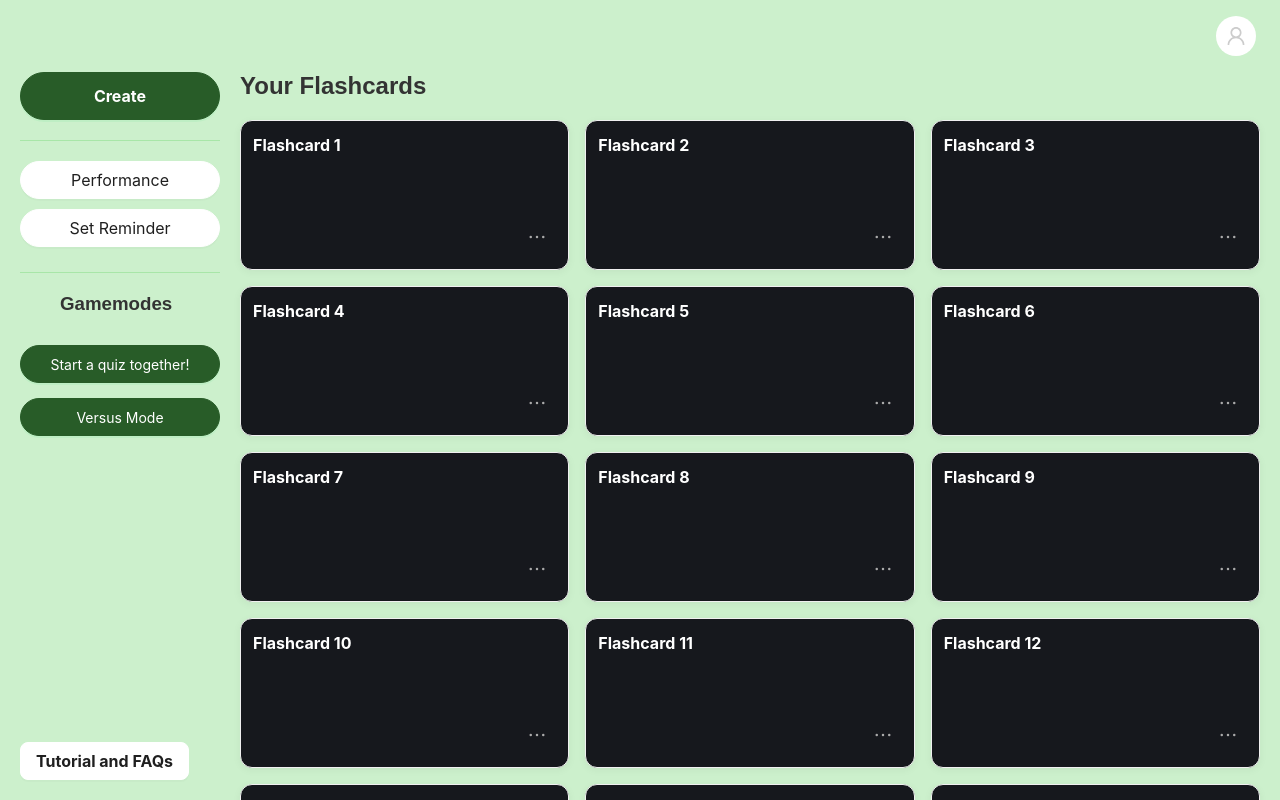
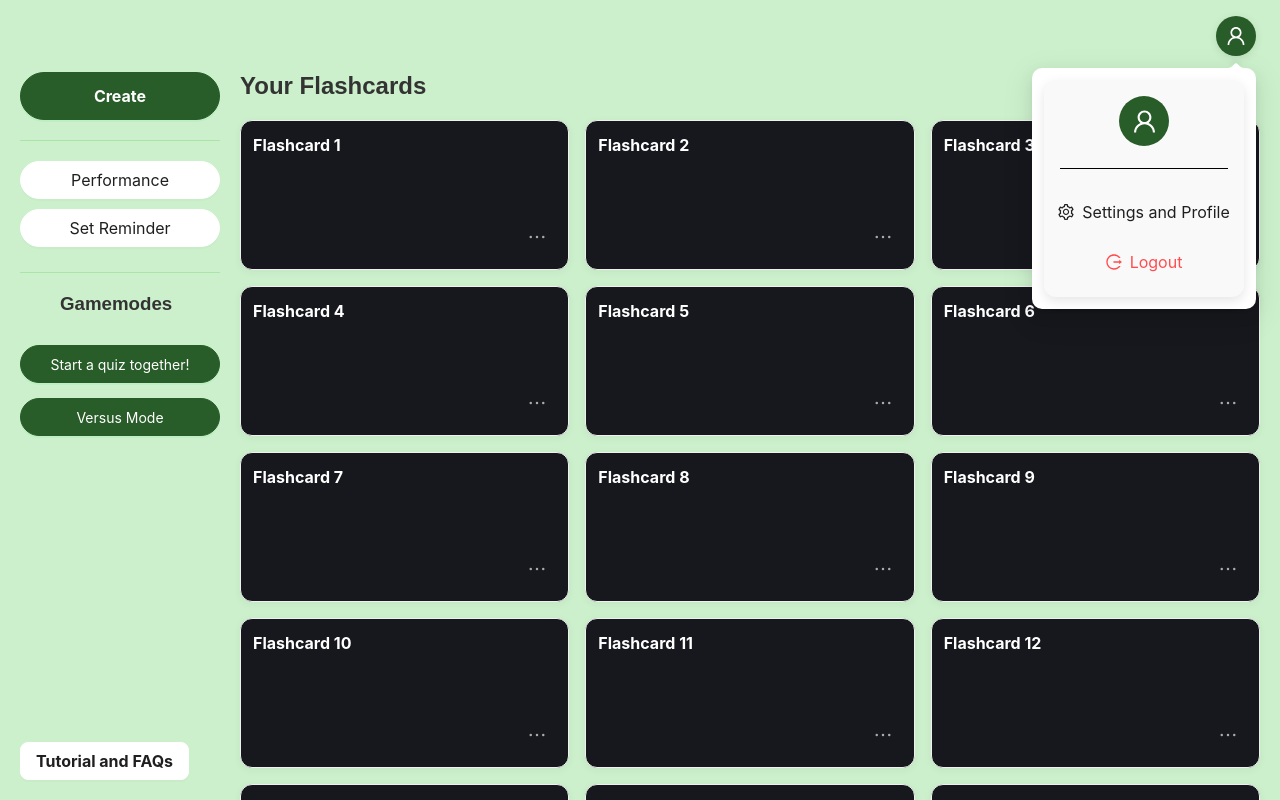
Before and after one commit to KlrShaK/MemoryDeck-Client, a Next.js app: page /home in a window 1280 px wide. Both pictures are taken after a click on the element 1236 px from the left and 36 px from the top of the page. Shown: the top 800 px of the page. Built offline with nearby package versions, Linux system fonts and the light colour scheme; what @ant-design/nextjs-registry would draw is missing.

Commit message:
profile settings and logout button

```diff
--- a/app/home/page.tsx
+++ b/app/home/page.tsx
@@ -1,8 +1,8 @@
 "use client";
 
 import React, { useState, useEffect } from 'react';
-import { Button, Card, Row, Col, Avatar, Dropdown, Spin } from 'antd';
-import { EllipsisOutlined, UserOutlined } from '@ant-design/icons';
+import { Button, Card, Row, Col, Avatar, Dropdown, Spin, Popover } from 'antd';
+import { EllipsisOutlined, UserOutlined, SettingOutlined, LogoutOutlined } from '@ant-design/icons';
 import { useRouter } from 'next/navigation';
 
 // Simple Flashcard type
@@ -16,6 +16,7 @@ const FlashcardPage = () => {
   const router = useRouter();
   const [loading, setLoading] = useState<boolean>(true);
   const [flashcards, setFlashcards] = useState<Flashcard[]>([]);
+  const [profilePopoverVisible, setProfilePopoverVisible] = useState(false);
 
   // Load all flashcards at once
   useEffect(() => {
@@ -61,8 +62,87 @@ const FlashcardPage = () => {
   };
 
   const handleProfileClick = () => {
-    console.log("Profile button clicked");
+    setProfilePopoverVisible(!profilePopoverVisible);
   };
+
+  const handleSettingsClick = () => {
+    console.log("Settings clicked");
+    // Navigate to settings page when implemented
+    // router.push('/settings');
+  };
+
+  const handleLogoutClick = () => {
+    console.log("Logout clicked");
+    // Implement logout functionality
+    // Clear token from localStorage
+    router.push('/login');
+  };
+
+  const profileMenu = (
+    <div style={{
+      backgroundColor: '#f9f9f9',
+      borderRadius: '12px',
+      boxShadow: '0 4px 12px rgba(0,0,0,0.1)',
+      width: '200px',
+      padding: '16px',
+      display: 'flex',
+      flexDirection: 'column',
+      gap: '12px'
+    }}>
+      <div style={{
+        display: 'flex',
+        alignItems: 'center',
+        justifyContent: 'center',
+        marginBottom: '10px'
+      }}>
+        <Avatar
+          size={50}
+          icon={<UserOutlined />}
+          style={{ backgroundColor: '#285c28', color: 'white' }}
+        />
+      </div>
+
+      <div style={{
+        borderBottom: '1px solid rgb(0, 0, 0)',
+        marginBottom: '12px'
+      }}></div>
+
+      <Button
+        icon={<SettingOutlined />}
+        onClick={handleSettingsClick}
+        style={{
+          textAlign: 'left',
+          border: 'none',
+          boxShadow: 'none',
+          backgroundColor: 'transparent',
+          display: 'flex',
+          alignItems: 'center',
+          padding: '8px 12px',
+          borderRadius: '8px'
+        }}
+      >
+        Settings and Profile
+      </Button>
+
+      <Button
+        icon={<LogoutOutlined />}
+        onClick={handleLogoutClick}
+        danger
+        style={{
+          textAlign: 'left',
+          border: 'none',
+          boxShadow: 'none',
+          backgroundColor: 'transparent',
+          display: 'flex',
+          alignItems: 'center',
+          padding: '8px 12px',
+          borderRadius: '8px'
+        }}
+      >
+        Logout
+      </Button>
+    </div>
+  );
 
   return (
     <div style={{ backgroundColor: '#ccf0cc', minHeight: '100vh', padding: '0' }}>
@@ -71,14 +151,29 @@ const FlashcardPage = () => {
         display: 'flex',
         justifyContent: 'flex-end',
         padding: '16px 24px',
-        backgroundColor: '#ccf0cc'
+        backgroundColor: '#ccf0cc',
+        position: 'relative'
       }}>
-        <Avatar
-          size={40}
-          icon={<UserOutlined />}
-          style={{ backgroundColor: '#fff', color: '#ccc', cursor: 'pointer' }}
-          onClick={handleProfileClick}
-        />
+        <Popover
+          content={profileMenu}
+          trigger="click"
+          open={profilePopoverVisible}
+          onOpenChange={setProfilePopoverVisible}
+          placement="bottomRight"
+          overlayStyle={{ padding: 0 }}
+        >
+          <Avatar
+            size={40}
+            icon={<UserOutlined />}
+            style={{
+              backgroundColor: '#285c28',
+              color: 'white',
+              cursor: 'pointer',
+              boxShadow: '0 2px 8px rgba(0,0,0,0.1)'
+            }}
+            onClick={handleProfileClick}
+          />
+        </Popover>
       </div>
 
       {/* Main content */}
```
Also changed, not shown: 1 other file (tests, documents, lock files or other folders).
